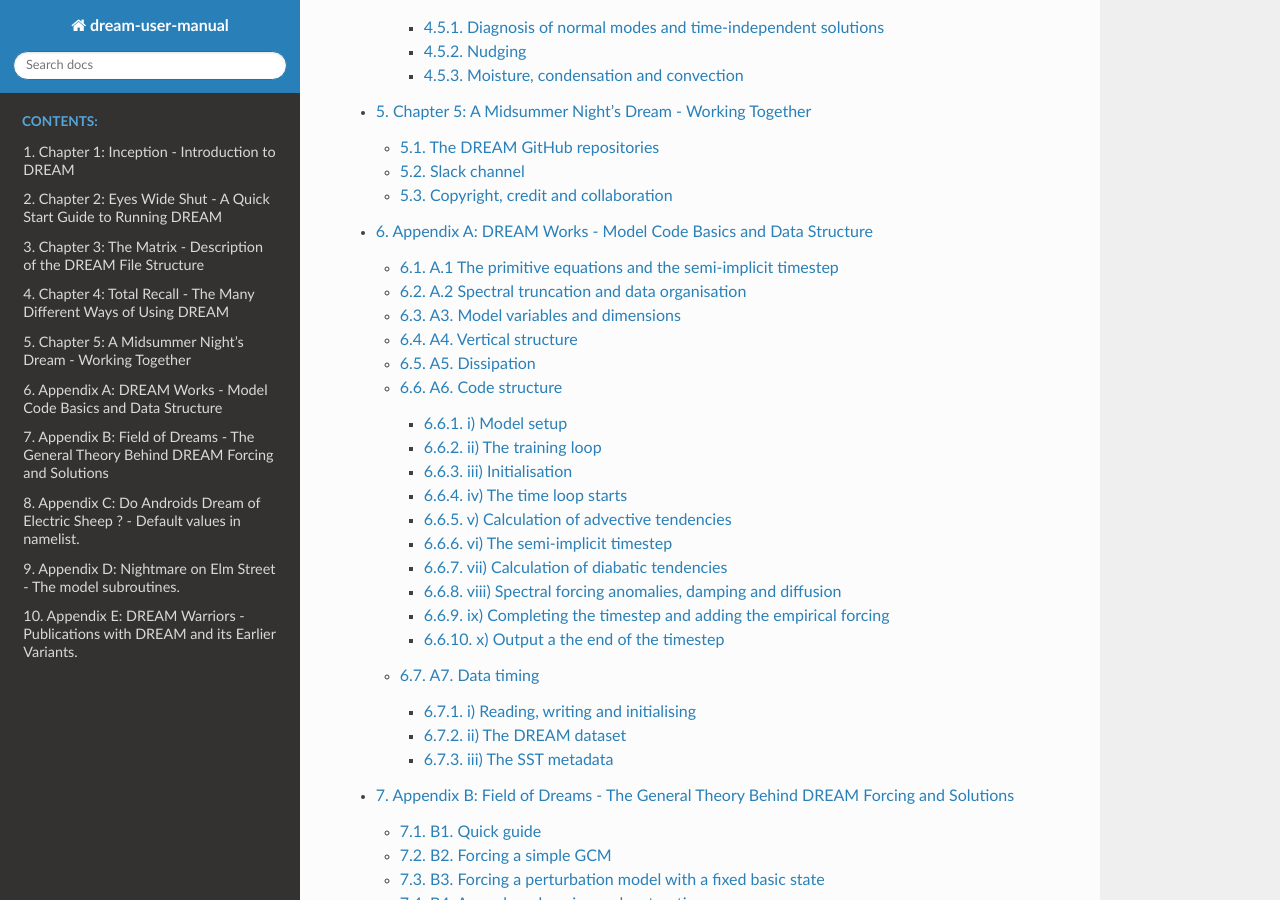
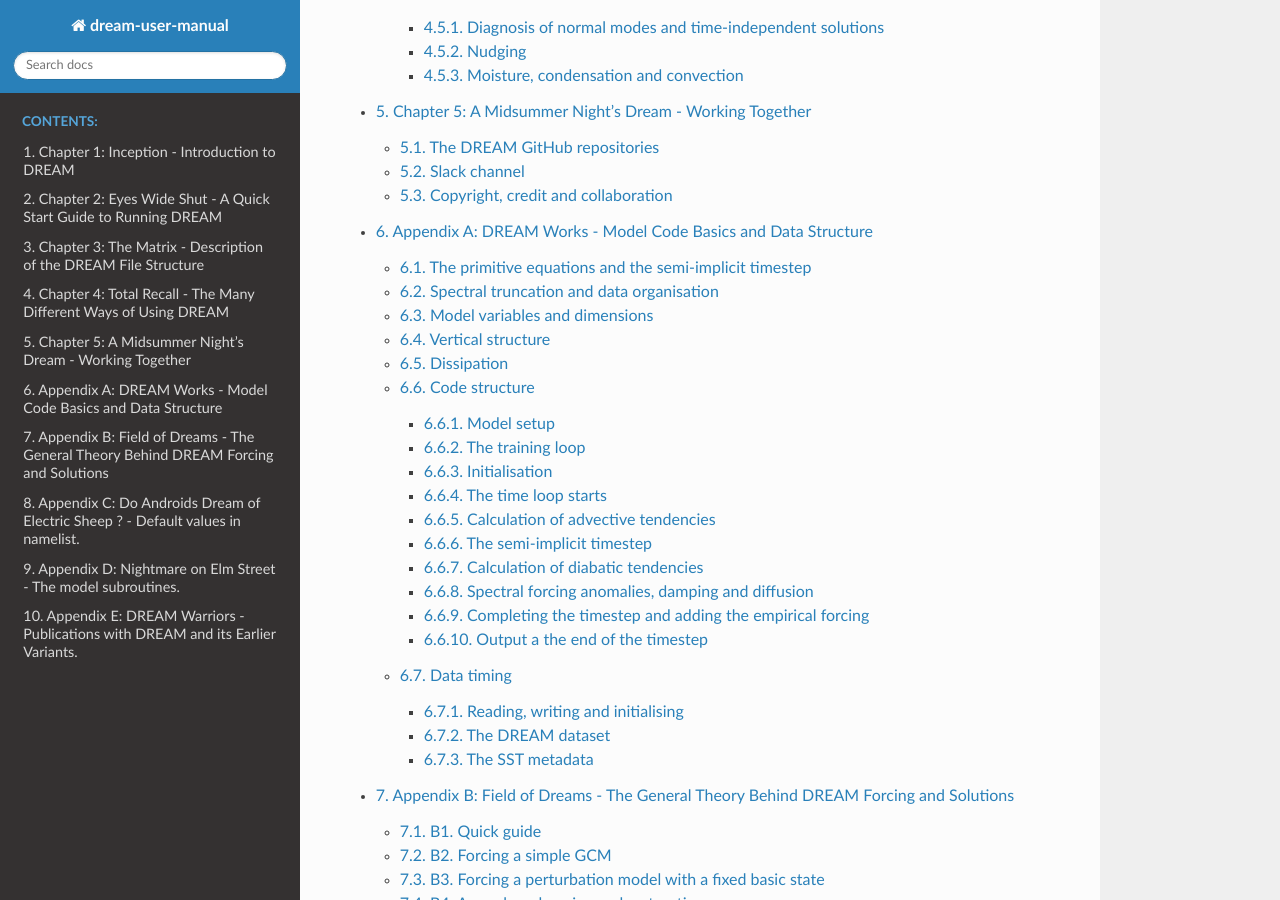
Before and after one commit to dream-gcm/usermanual, a Sphinx documentation site: the page built from source/index.rst, in a window 1280 px wide and 900 px high, scrolled down 2351 px. Built offline with Sphinx 7.4.7 and the Read the Docs theme 2.0.0, drawn with Linux system fonts in a browser that asks for light colours.

Commit message:
Update AppendixA.md

````diff
--- a/source/AppendixA.md
+++ b/source/AppendixA.md
@@ -1,8 +1,8 @@
+# Appendix A: DREAM Works - Model Code Basics and Data Structure
 ![appendixA](./img/appendix_A.png)
-# Appendix A: DREAM Works - Model Code Basics and Data Structure
 
 ---
-## A.1 The primitive equations and the semi-implicit timestep
+## The primitive equations and the semi-implicit timestep
 
 DREAM solves the primitive equations expressed in terms of vorticity and divergence. These are written down in Hoskins and Simmons (1975, HS75) but let’s deciphier this presentation by approaching  them from the momentum equations, using subscript notation for partial derivatives:
 
@@ -61,7 +61,7 @@
 _Fig. A2: Some more equations culled from HS75, outlining the semi-implicit timestep._
 
 ---
-## A.2 Spectral truncation and data organisation
+## Spectral truncation and data organisation
 The model proceeds by calculating tendencies and then applying these tendencies to the model state to find the next model state using a semi-implicit centred difference timestep. Linear calculations for the tendencies are carried out directly in spectral space. Spatial derivatives are calculated as part of the transformation between spectral and grid space. Nonlinear advective terms are calculated in grid space. Model state variables therefore have both spectral and gridpoint arrays asigned to them, and in this section we will briefly outline how this data is organised.
 
 Model variables are projected onto Fourier transforms in the zonal direction and Legendre polynomials in the meridional direction.
@@ -94,7 +94,7 @@
 Gridpoint operations are carried out one latitude-pair at a time for all levels. So at any given moment only one latitude pair exists in grid space. The calculations proceed in zonal-vertical  slices. Note that in some routines the data is in grid space in the meridional direction but in Fourier coefficients in the zonal direction. At this stage the data is still complex, but when the data is fully into grid space it is real. Real grid data shares array space in common blocks with hybrid latitude-Fourier data, so declarations can change from one subroutine to another with the same variable names. Eeek !
 
 ---
-## A3.  Model variables and dimensions
+## Model variables and dimensions
 
 The basic model variables are vorticity and divergence (s$^{-1}$), temperature (degrees C), surface pressure (Pa) and specific humidity (kg/kg). These quantities are non-dimensionalised using physical constants:
 
@@ -129,7 +129,7 @@
 Special attention needs to be paid to the nondimensionalisation of time intervals, timescales and rates. Since time is nondimensionalised in terms of an angular frequency $\Omega$, this means that a non-dimensional day actually has a day length of 2$\pi$. So if a timescale is specified in days, for example the dissipation timescale in the free troposphere `TAUFT=20 days`, then it’s non-dimensional value will be 20 $\times 2\pi$. The associated dissipation rate `FTFR` is the reciprocal of this: `FRFT=1./(PI2*TAUFT)` . Note that timescales are generally specified as `TAUXX (days)` and the associated rates as `FRXX`. The same logic applies to the nondiensional length of the model timestep `DELT=PI2/TSPD (=2*PI/64)`. For details of the reporting of time in model output and data see [Section A7](#a7-data-timing) of this appendix.
 
 ---
-## A4. Vertical structure
+## Vertical structure
 DREAM currently uses 15 $\sigma$-levels in the vertical. They are referenced to the mean sea level pressure, as calculated from temperature and pressure at the 1000 hPa level as shown above. So model levels in DREAM are quite close to pressure levels, because there is no explicit orography. This does not mean that there is no orographic forcing in the model, because the absence of explicit orography is compensated for automatically in the empirical forcing of momentum. But it does mean that DREAM cannot simulate the interaction of transient systems with orography, because our empirical forcing is not flow-dependent.
 
 The sigma levels used in DREAM have been chosen to be as close as possible to the ECMWF standard pressure levels on which the data was originally provided, minimising interpolation errors. An exact correspondence is not possible because the model sigma levels must fall at the mid point of model sigma layers. It is, in fact, the boundaries between sigma layers that are specified, not the mid-points. The layer boundaries start at zero at the top of the atmosphere and finish at unity at the bottom. Sigma levels are then calculated as the mid-points between these layer boundaries. The layer boundaries in DREAM have been chosen so that we end up with model sigma levels centred at the following fifteen values:
@@ -139,7 +139,7 @@
 The model uses the Simmons and Burridge (1981) angular momentum conserving vertical scheme. The term “vertical scheme” refers to the way in which the geopotential is calculated on sigma levels in the gravity wave source term shown in fig. A2. For a quick discussion of this see the appendix of Hall (2000).
 
 ---
-## A5. Dissipation
+## Dissipation
 Scale selective hyperdiffusion is applied in spectral space to all the model’s 3-d state variables (`Z`,`D`,`T`,`Q`) independently of vertical level. Any order of the Laplacian operator can easily be used because it reduces to a simple multiple of the spectral coefficients. A timescale is also specified. Currently the default horizontal diffusion is set to 12-hour $\nabla^6$ .
 
 Further level-dependent vertical diffusion and damping is added in grid space to all 3-d state variables (`U`,`V`,`T`,`Q`). Linear diffusive vertical fluxes are calculated from vertical gradients at sigma-level boundaries. Their convergence is then calculated at sigma levels, using linear centred differences. The boundary conditions act to damp the system as if the top and bottom surfaces mirrored the reference value in the adjacent layer, like a sponge at the top of the atmosphere or a fixed SST at the surface. The timescales used to calculate the fluxes depend on the model level, and are much shorter at the lowest levels. The damping rate (the reciprocal of the time scale) follows a linear profile from the surface to a specified boundary layer height. Standard parameters are shown in fig. A4. The mean rate in the boundary layer corresponds to a time scale of 16h. There is an optional doubling of the lowest layer vertical diffusion coefficient over land if `LLSD` is to to true. This is currently enabled by default at T42 but disabled at T31. Above the boundary layer, in the free troposphere, the vertical diffusion rate is fixed with a default timescale of 20 days.
@@ -154,25 +154,25 @@
 _Fig. A4: Vertical profiles of diffusion and damping with associated time scales._
 
 ---
-## A6. Code structure
+## Code structure
 
 Most of the presentation of the code is in Appendix D, but here I will walk you through the main program to give you an idea of how one timestep unfolds. Have the source code open in front of you while you read this.
 
-### i) Model setup
+### Model setup
 A few subroutines are called to set up things that are not going to change thoughout the model run. `INISET` to set up namelist variables, nondimensionalisation constants and factors for Fourier transforms etc. `INIGAU` calculates Gaussian weights and latitudes. `INISI` sets up sigma levels, the vertical scheme and the semi-implicit scheme. INIRES defines damping coefficients from timescales given in the namelist. `INIVAR` initialises some model variables such as grid point fields, masks etc, and initialises the spectral state variables to zero.
 
-### ii) The training loop
+### The training loop
 The loop from 1 to `KTFIN` starts next and is bounded by line number 111. It is only used for training runs (`LTRAIN=.T.`). It actually runs the model multiple times for one timestep from a sequence of initial conditions.
 
-### iii) Initialisation
+### Initialisation
 State variables are reinitialised to zero for good measure, and then read from the input data in `INIIC`. Then if necessary we skip through the reference data and cyclic forcing files to the correct calendar date to get ready to read in the basic forcing. `READFCE` reads the forcing and reference data and then, conditionally on options set in the namelsit we read the forcing anomly, nudging data and SST data.
 
 Once this is all done the intial condtion is written out as the first record of the model’s spectral history file at `RKOUNT=0`. For consistency in the number of records per file, gridpoint history records are also output at this point. But the first record of the grid history file will only contain the intial zeros, because no gridpoint information has yet been calculated.
 
-### iv) The time loop starts
+### The time loop starts
 This is a loop over `KOUNT=1` to `KRUN` bounded by line number 1000. The real `DAY` is incremented each timestep. First there is a conditional re-read of all the forcing, nudging and SST data contingent on the update periods that have been specified. This is also where the spectral humidity flux convergence is periodically re-intialised because it is needed in the calculation of the reference value in grid space.
 
-### v) Calculation of advective tendencies
+### Calculation of advective tendencies
 The tendencies are first initialised to zero. Then the first set of transforms from spectral to grid space takes place. This is a short piece of the main program but much goes on here.
 
 In W2GA there are two steps. First a call to `LTI` transforms Legendre polynomials to the Gaussian latitude grid. Along the way meridional and zonal pressure gradients are calculated, and vorticity and divergence are used to calculate zonal and meridional winds, streamfunction and velocity potential. At this point the data is still spectral in longitude. Conversion to the longitude grid then takes place with multiple calls to `FFT991`.
@@ -181,10 +181,10 @@
 
 The variables associated with these terms are then transformed back to spectral space in `G2WA`. This performs multiple Fourier transforms (`FFT991`) and then direct Legendre transforms (`LTD`), reconstituting the desired terms in the equations from various zonal and meridional gradients along the way.
 
-### vi) The semi-implicit timestep
+### The semi-implicit timestep
 Having calculated all these terms, the spectral coefficients of state variables can now be stepped forward in time. The subroutine `TSTEP` contains vertical integral calculations to furnish the gravity wave source term, and updates the state variables with both linear and advective tendencies. The job is not complete, even for a purely dynamcial time step, because we are still inside a time filter and the diffusion is yet to be added.
 
-### vii) Calculation of diabatic tendencies
+### Calculation of diabatic tendencies
 But first, lets find all the tendencies due to simple parameterisations in grid space. Spectral tendencies are first reinitialised to zero in `INITEND` and some preliminary operations are carried out in spectral space (`SPECPREP`) to smooth (truncate) the moisture flux convergence.
 
 Then there is another round of spectral transforms (`W2GD`). Once in grid space the routine `DIABATIC` calls all the individual schemes to find tendencies associated with nudging, deep convection, SST anomalies, vertical diffusion, land-sea drag, large scale rain and radiative relaxation. It then adds all these tendencies together into a grand total that is passed back for transformation into spectral space (`G2WD`) to give diabatic tendencies for the model’s state variables.
@@ -193,13 +193,13 @@
 
 Finally `SPECPOST` tidies up some of the spectral tendencies (makes sure there is no global diabatic tendency applied to vorticity, divergence or surface pressure).
 
-### viii) Spectral forcing anomalies, damping and diffusion
+### Spectral forcing anomalies, damping and diffusion
 Subroutine `FANDAMP` adds the forcing anomaly that has been read from the _fan file to the spectral tendencies. It also adds stabilising damping on all degrees of freedom if requested. Then DIFUSE calculates the scale selective hyperdiffusion and adds this to the tendencies, all in spectral space.
 
-### ix) Completing the timestep and adding the empirical forcing
+### Completing the timestep and adding the empirical forcing
 Subroutine `DSTEP` updates the state variables with the accumulated diabatic tendencies. This is much more straightforward that `TSTEP` as no extra calculations are requred at this point. The empirical forcing is then applied directly to the state variables in `FSTEP`. Then in `TFILT` there is a final adjustment to the values of the state variables on their previous timestep (`ZMI` etc) to close the time filter `PNU`.
 
-### x)  Output a the end of the timestep
+### Output a the end of the timestep
 If you’re looking for normal modes, the modefinder is engaged here by calling `SCALEDOWN`, after the timestep has completed. This is because it is a direct intervention on the state variables, not on the tendencies.
 
 Then we check to see if we are on a timestep for reporting the output (a multiple of `KOUNTH`). After some timing calculations to get the model year in the right format, history records are written (spectral and grid), and occasionally a restart record  as well.
@@ -207,9 +207,9 @@
 The time loop ends and then if we are at the end of the run, all that is left is to write a final restart record. If we’re in a training loop, this is done for each initial condition until the training loop also ends.
 
 ---
-## A7. Data timing
+## Data timing
 
-### i) Reading, writing and initialising
+### Reading, writing and initialising
 A history record containing the complete state of the model is periodically written as a binary file during the run as follows:
 
 ```
@@ -235,7 +235,7 @@
 where:
 `ZMI`,`DMI` etc denote the values of state variables at the previous timestep. For a restart record `RNTAPE=100.` and serves as a check on correct reading of the binary file.
 
-### ii) The DREAM dataset
+### The DREAM dataset
 The dataset provided with DREAM currently spans the calendar years 1979-2016. Four-times daily data is included at 00Z, 06Z, 12Z and 18Z. This is all assembled into one history record in the same format as the model output. This is the file `ERAi_seq4x_1979-2016_ANN.b`.
 
 The entire dataset amounts to 55520 records for 13880 days. At T42 one record is 901864 bytes and the entire dataset is 50 GB. At T31 one record is 499752 bytes and the entire dataset is 28 GB.
@@ -272,7 +272,7 @@
 
 _Tab. A1: Timing in the DREAM dataset for 4x-daily data over 38 calendar years._
 
-### iii) The SST metadata
+### The SST metadata
 SST data is read in binary grid form and some datasets contain metadata before the SST on every record. This metadata contains timing information, like a poor man’s netCDF. To recognise this and read it properly there is an option `LREADMETA`. It only applies to SST (channel 17) and should only be enabled if the metadata is present. SST data without metadata (idealised anomalies for example) should be read with `LREADMETA=.F.`, and climatological SSTC data (channel 18) does not contain metadata.
 
 The metadata interfaces with the namelist specifications for `KBEGYRSST` and `KBEGMNSST`. When the SST is initialised with metadata enabled, it will scroll through the data file until it reaches the first record with the specified year and month. It will then read this SST data and set the model variable `RMYR` to the specified year and the first day of the specified month in a real calendar. This ensures a correct start date in NetCDF output for forecast runs.
````
